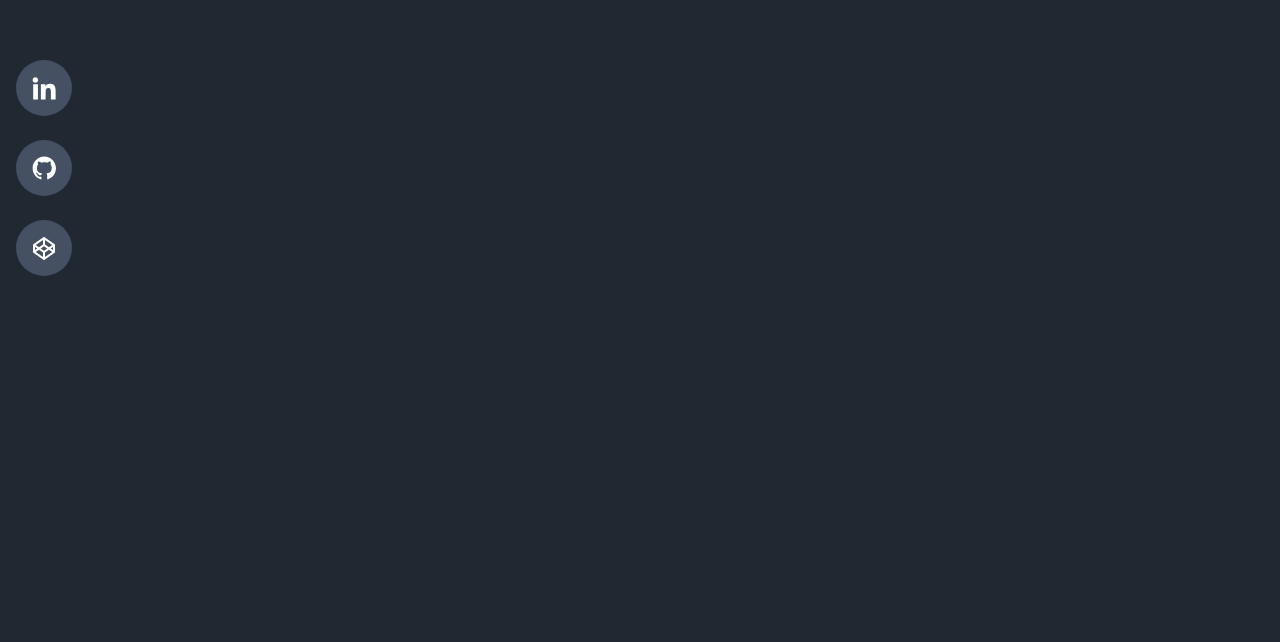
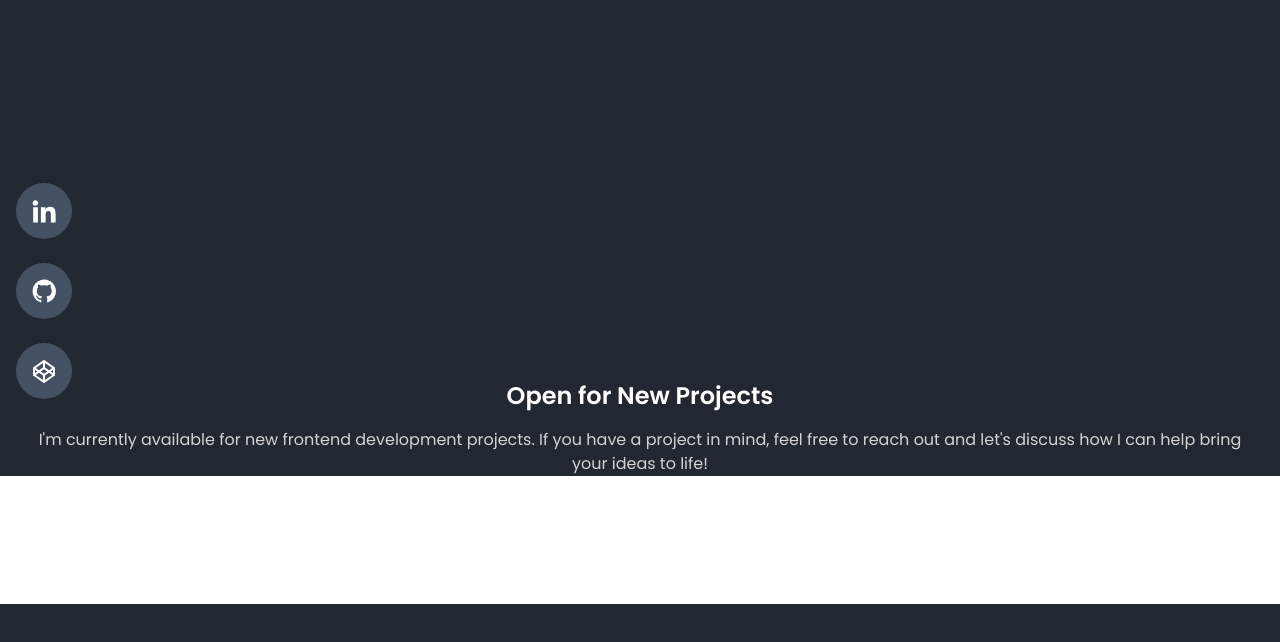
Before and after one commit to GPT-Engineer-App/react-empty-app-generator, a React (Vite) app: page / in a window 1280 px wide. Shown: the part 500-1142 px from the top of the page. Built offline with nearby package versions, Linux system fonts and the light colour scheme.

Commit message:
Added a new section under the social icons in the hero section explaining that you are open for new frontend development projects.
Prompt: Can you add a section explaining that I am up for new projects in frontend development under the social icons and before the about me section

```diff
--- a/src/components/HeroSection/index.jsx
+++ b/src/components/HeroSection/index.jsx
@@ -61,6 +61,10 @@ const HeroSection = () => {
             ))}
           </ul>
         </div>
+        <div className="container mt-20 mb-32">
+          <h2 className="text-2xl font-semibold text-center text-primary mb-4 dark:text-white">Open for New Projects</h2>
+          <p className="text-base text-center font-normal text-neutral-700 dark:text-neutral-300">I'm currently available for new frontend development projects. If you have a project in mind, feel free to reach out and let's discuss how I can help bring your ideas to life!</p>
+        </div>
       </div>
     </section>
   );
```
